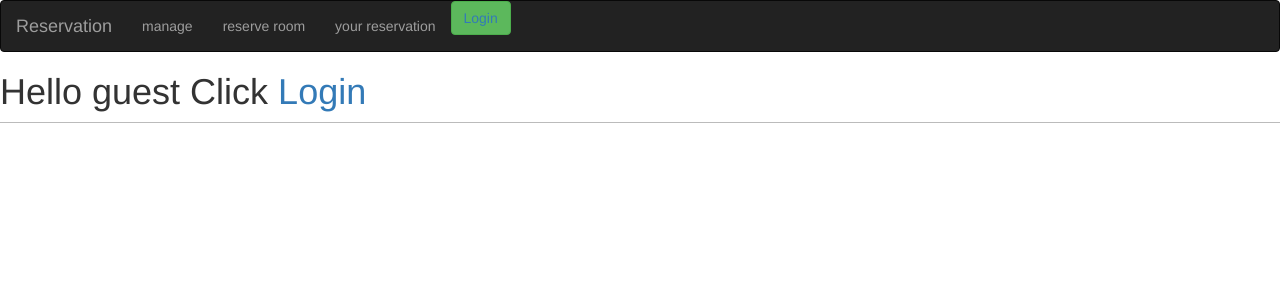
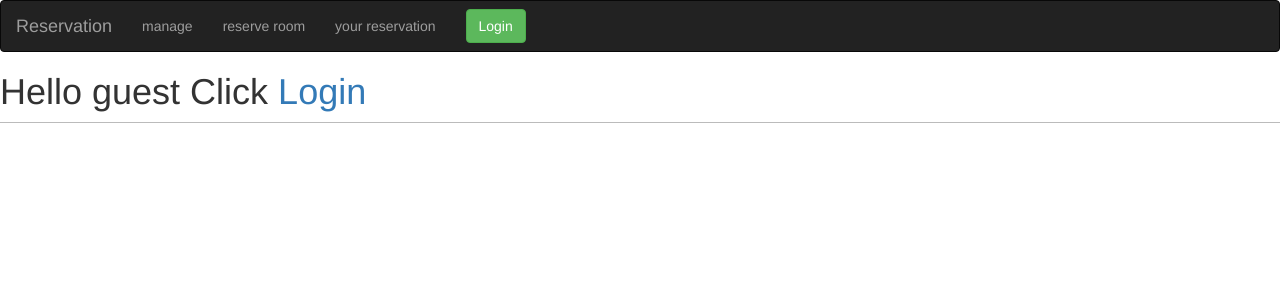
Before and after one commit to meenajaeiei/project, a Django app: page / in a window 1280 px wide. Shown: the top 300 px of the page. Run offline with Django 3.2, Linux system fonts and the light colour scheme; some libraries are stand-ins or nearby versions.

Commit message:
fix wrong displaying  navbar

```diff
--- a/project/views.py
+++ b/project/views.py
@@ -51,13 +51,18 @@ def room_detail(request):
     if 'room' in request.GET and 'username' in request.GET:
 
         print(request.GET['room'])
-        o_room = room.objects.get(roomname = request.GET['room'])
-        o_room.status = "pending"
-
+        o_room = room.objects.get(roomname = request.GET['room']) #ดึงค่าสถานะห้อง\
         user_obj = User.objects.get(username = request.GET['username'])
         user_obj = Employee.objects.get(id = user_obj.id)
-        reservation.objects.create_book(user_obj , o_room)
-        o_room.save()
+
+
+
+        if(o_room.status  == "pending"):
+            print("anti - double transaction")
+        else:
+            o_room.status = "pending" #ตั้งสถานะห้องเป็นpending
+            reservation.objects.create_book(user_obj , o_room)
+            o_room.save()
 
 
 
@@ -69,7 +74,7 @@ def room_detail(request):
     return render(request , 'blog/reservation_room.html' , {'rooms' : rooms})
 
 def test(request):
-    return render(request, "blog/test.html" , {})
+    return render(request, "blog/test.html" , {"range" : range(0, 100 , 1)})
 
 
 def managereservation(request):
--- a/templates/base.html
+++ b/templates/base.html
@@ -11,7 +11,17 @@
   <script src="https://ajax.googleapis.com/ajax/libs/jquery/3.3.1/jquery.min.js"></script>
   <script src="https://maxcdn.bootstrapcdn.com/bootstrap/3.3.7/js/bootstrap.min.js"></script>
 
+<style>
+.navbar-nav>li>a {
+    padding-top: 0;
+    padding-bottom: 0;
+}
 
+.navbar-nav{
+  display:flex;
+  align-items:center;
+}
+</style>
 <body>
 <nav class="navbar navbar-inverse">
   <div class="container-fluid">
@@ -23,9 +33,9 @@
       <li><a href="{% url "reservation_room" %}"> reserve room</a></li>
       <li><a href="{% url "reservation_status" %}">your reservation</a></li>
       {% if user.is_authenticated %}
-        <li> <button class="btn btn-danger navbar-btn">  <a href="{% url "logout" %}"> Logout</a></button></li>
+        <li><a href="{% url "logout" %}"> <button class="btn btn-danger navbar-btn">   Logout</button></a></li>
       {% else %}
-      <li> <button class="btn btn-success">  <a href="{% url "login" %}"> Login</a></button></li>
+      <li> <a href="{% url "login" %}"> <button class="btn btn-success navbar-btn">   Login</button></a></li>
       {% endif %}
 
     </ul>
```
Also changed, not shown: templates/blog/test.html (added, +12 -0 lines), db.sqlite3.
